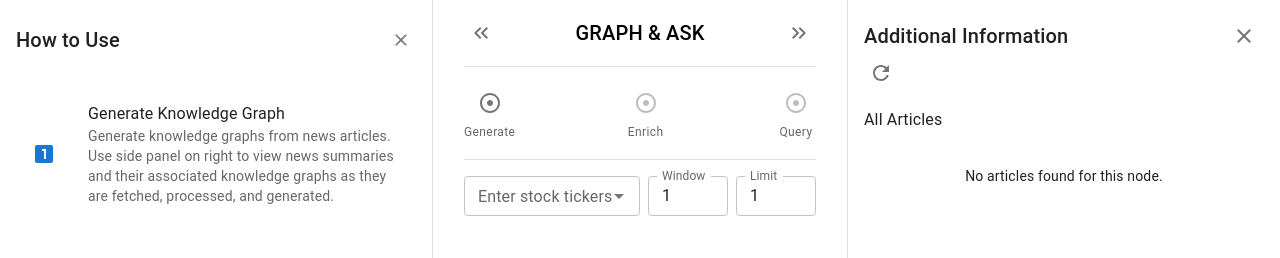
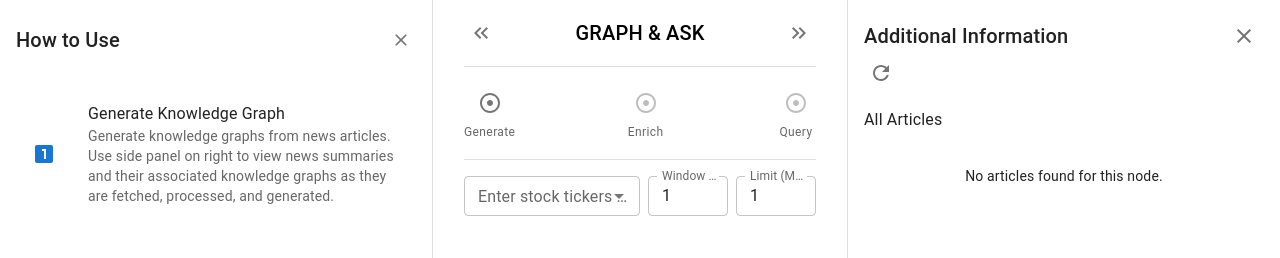
Before and after one commit to playgrdstar/kg_frontend, a React (Create React App) app: page / in a window 1280 px wide. Shown: the top 258 px of the page. Built offline with nearby package versions, Linux system fonts and the light colour scheme.

Commit message:
Limits on number of tickers, topN and numHops for description

```diff
--- a/src/App.tsx
+++ b/src/App.tsx
@@ -668,7 +668,7 @@ const App: React.FC = () => {
                             renderInput={(params) => (
                                 <TextField
                                     {...params}
-                                    label="Enter stock tickers"
+                                    label="Enter stock tickers (Max 3)"
                                     placeholder="Search by symbol or company name"
                                     size="small"
                                     margin="none"
@@ -692,7 +692,7 @@ const App: React.FC = () => {
                             }}
                         />
                         <TextField
-                            label="Window"
+                            label="Window (Max 3)"
                             type="number"
                             value={window}
                             onChange={(e) => setWindow(Math.max(1, Math.min(MAX_WINDOW, parseInt(e.target.value) || 1)))}
@@ -712,7 +712,7 @@ const App: React.FC = () => {
                             }}
                         />
                         <TextField
-                            label="Limit"
+                            label="Limit (Max 3)"
                             type="number"
                             value={limit}
                             onChange={(e) => setLimit(Math.max(1, Math.min(MAX_ARTICLES, parseInt(e.target.value) || 1)))}
```
